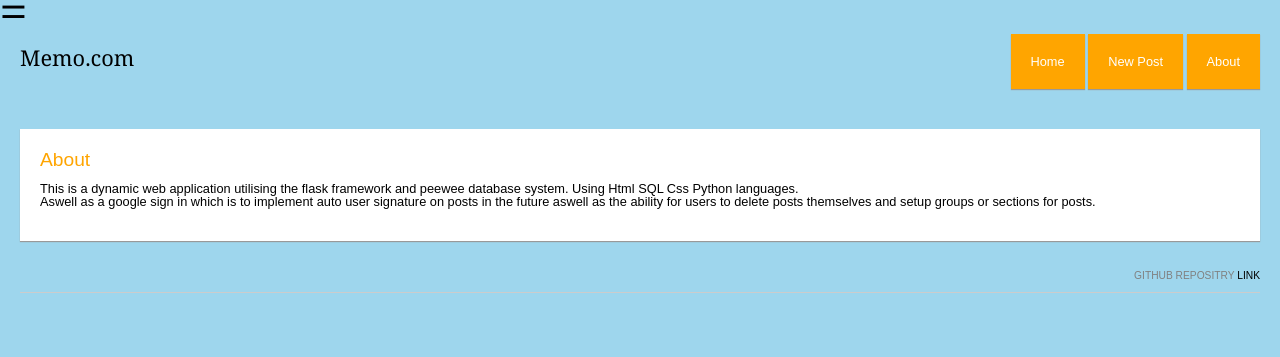
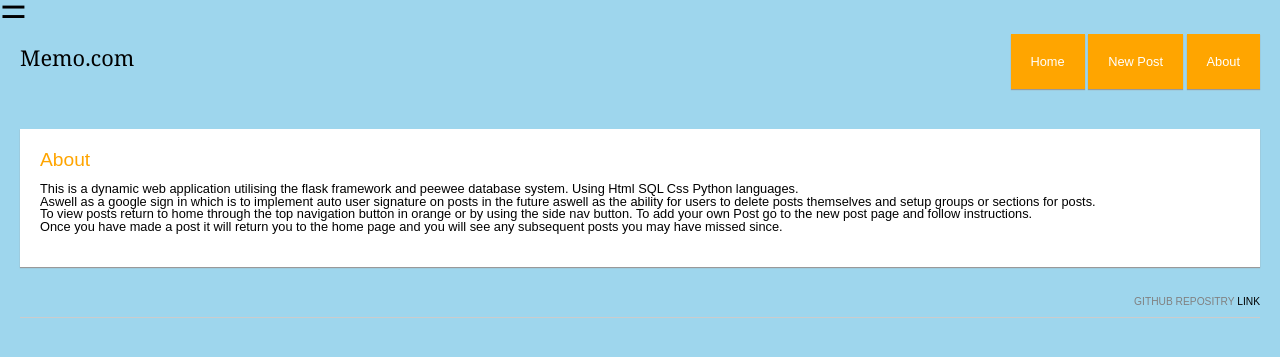
Before and after one commit to MichaelGeraghty/3rd-Year-Project, a Flask app: template project/templates/about.html in a window 1280 px wide. Shown: the top 357 px of the page. Run offline with Flask 2, Linux system fonts and the light colour scheme; the template is opened without the code that fills it, so the values that code supplies are empty.

Commit message:
Updated about.html to include a User Guide to the site

```diff
--- a/project/templates/about.html
+++ b/project/templates/about.html
@@ -147,7 +147,9 @@
 			<h2>About</h2>
 			<p>
 				This is a dynamic web application utilising the flask framework and peewee database system. Using Html SQL Css Python languages.<br>
-				Aswell as a google sign in which is to implement auto user signature on posts in the future aswell as the ability for users to delete posts themselves and setup groups or sections for posts.
+				Aswell as a google sign in which is to implement auto user signature on posts in the future aswell as the ability for users to delete posts themselves and setup groups or sections for posts.<br>
+				To view posts return to home through the top navigation button in orange or by using the side nav button. To add your own Post go to the new post page and follow instructions.<br>
+				Once you have made a post it will return you to the home page and you will see any subsequent posts you may have missed since.
 			</p>
 		</div>
 		<div id="footer">
```
Also changed, not shown: README.md.
